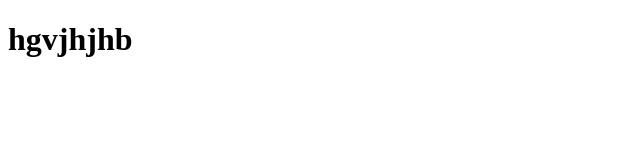
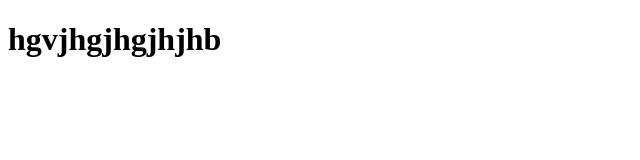
Before and after one commit to tarun16code/test, a plain HTML site: page index.html in a window 1280 px wide. Shown: the whole page, without its empty margins (0-640 px from the left). Drawn offline with Linux system fonts and the light colour scheme.

Commit message:
new changes

```diff
--- a/index.html
+++ b/index.html
@@ -8,7 +8,7 @@
 </head>
 
 <body>
-    <h1>hgvjhjhb</h1>
+    <h1>hgvjhgjhgjhjhb</h1>
 </body>
 
 </html>
```
